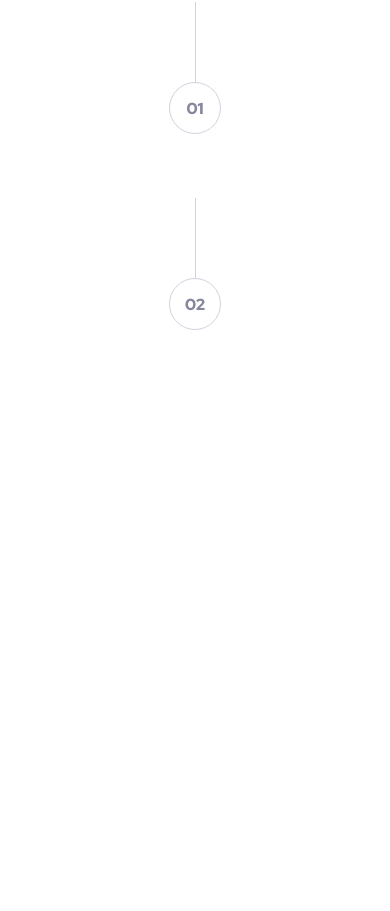
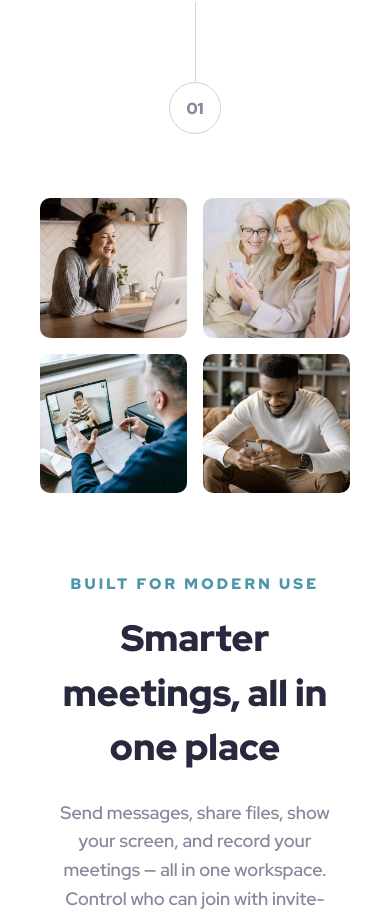
Before and after one commit to rainof/meet-landing-page-project, a React (Create React App) app: page / in a window 390 px wide. Shown: the part 857-1768 px from the top of the page. Before the commit the page ends 1259 px from the top, so only its background shows below. Built offline with nearby package versions, Linux system fonts and the light colour scheme.

Commit message:
style: finalize main part styling adjustments for mobile responsiveness

```diff
--- a/src/App.js
+++ b/src/App.js
@@ -46,19 +46,20 @@ function App({data}) {
           <div className="connected_line"></div>
           <div className="circle_number">{section_1}</div>
         </div>
-        {/* <div className="main_images_container">
+        <div className="main_images_container">
           {images_to_show.map((image, index) => (
-            <img
-              key={index}
-              className={`main_images index-${index}`}
-              src={image}
-              alt={`icon-${index + 1}`}
-            />
+            <div key={index} className={`main_image_container image-${index % 4}`}>
+              <img
+                className="main_image"
+                src={image}
+                alt={`icon-${index + 1}`}
+              />
+            </div>
           ))}
         </div>
         <p className="sect_1_title">{section_1_title}</p>
         <p className="sect_1_quote">{section_1_quote}</p>
-        <p className="sect_1_desc">{section_1_description}</p> */}
+        <p className="sect_1_desc">{section_1_description}</p>
       </main>
 
       <footer>
--- a/src/App.scss
+++ b/src/App.scss
@@ -46,7 +46,7 @@ $cyan-version-style: text-style($cyan-version, 16px, 900);
 $purple-button-style: text-style($white, 16px, 900);
 $purple-version-style: text-style($purple-version, 16px, 900);
 $section-style: text-style($slate-600, 16px, 900);
-
+$small-quote-style: text-style($cyan-600, 16px, 900);
 
 #root {
   display: flex;
@@ -182,16 +182,53 @@ $section-style: text-style($slate-600, 16px, 900);
           border: $slate-300 1px solid;
           @include apply-style($section-style);
         }
+      }
 
-        .main_images_container {
+      .main_images_container {
+        display: grid;
+        grid-template-columns: repeat(2, 1fr);
+        grid-template-rows: repeat(2, 1fr);
+        align-items: stretch;
+        gap: 1rem;
+        margin: 4rem 0;
+        padding: 0 2rem;
 
-          .main_images {
+        .main_image_container {
+          display: flex;
+          justify-content: center;
+          align-items: center;
+        }
 
-          }
+        .main_image {
+          width: 100%;
+          height: auto;
+          border-radius: 10px;
+        }
+      }
 
+      .sect_1_title {
+        text-transform: uppercase;
+        letter-spacing: 0.2rem;
+        margin: 0;
+        @include apply-style($small-quote-style);
+        font-size: 0.95rem;
+        line-height: 3.4rem;
+      }
 
+      .sect_1_quote {
+        margin: 0;
+        @include apply-style($app-quote-style);
+        font-size: 2.3rem;
+        padding: 0 2rem;
+        line-height: 3.4rem;
+      }
 
-        }
+      .sect_1_desc {
+        margin: 0;
+        @include apply-style($app-desc-style);
+        padding: 0 2.5rem;
+        line-height: 1.8rem;
+        margin-top: 1.5rem;
       }
     }
 
```
